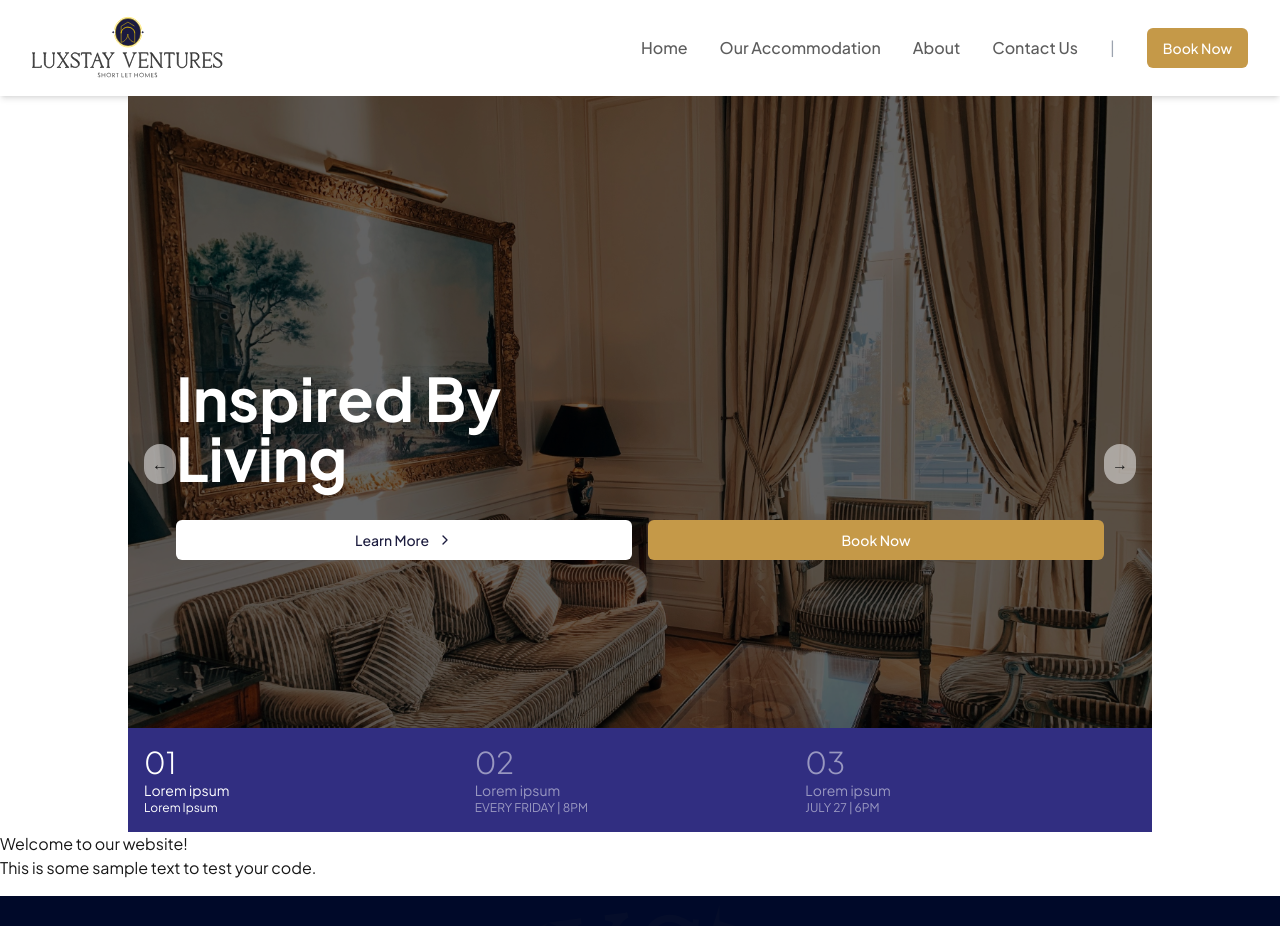
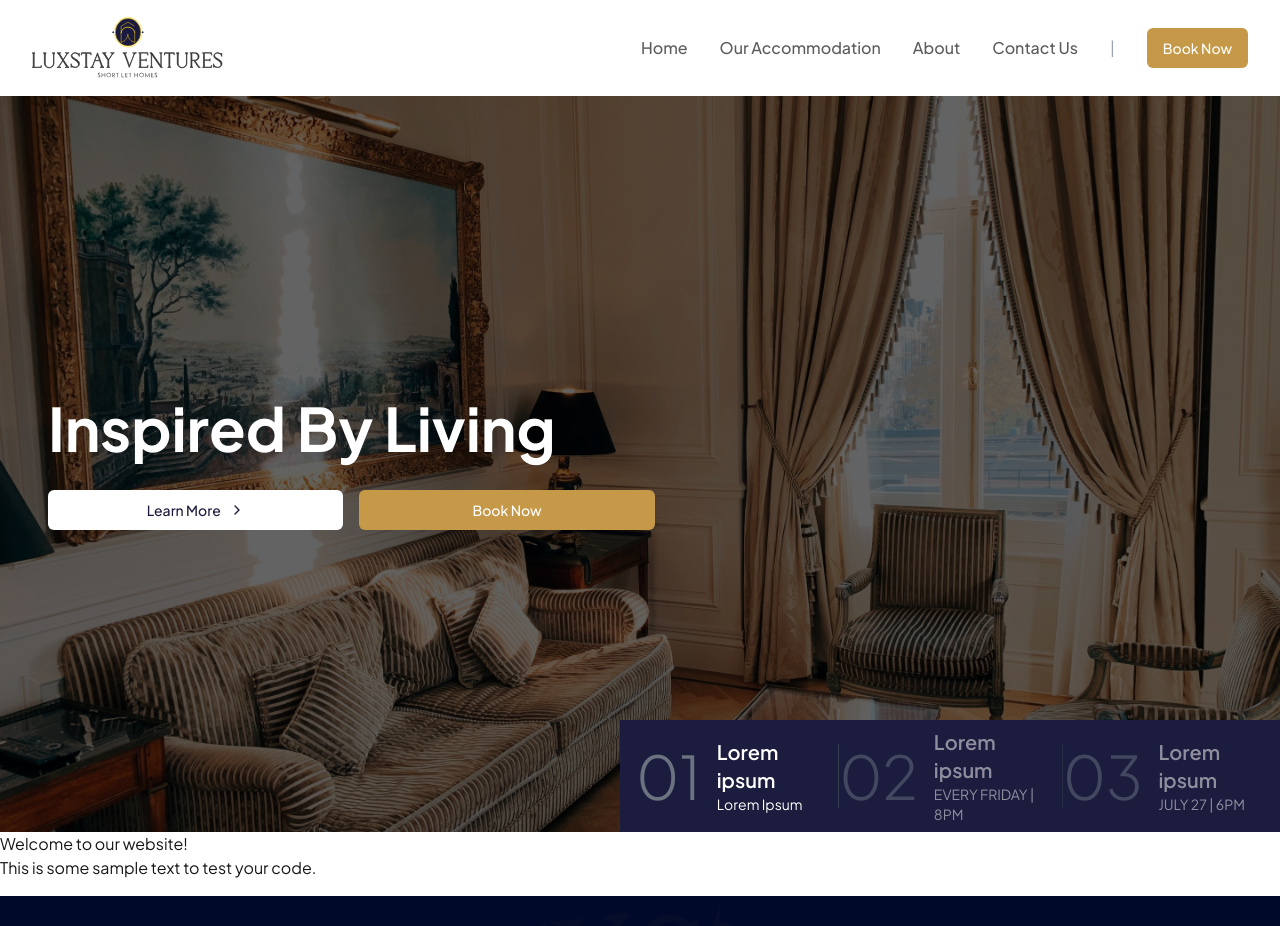
Before and after one commit to DBAKANG-GIT/Luxstay-Ventures, a Next.js app: page / in a window 1280 px wide. Shown: the top 926 px of the page. Built offline with nearby package versions, Linux system fonts and the light colour scheme.

Commit message:
carousel desktop and tablet complete

```diff
--- a/src/components/custom-carousel/responsive-custom-carousel.tsx
+++ b/src/components/custom-carousel/responsive-custom-carousel.tsx
@@ -50,7 +50,7 @@ export function ResponsiveCustomCarousel() {
   }, [emblaApi]);
 
   return (
-    <div className="w-full max-w-5xl mx-auto relative h-[31rem] md:h-[calc(100vh-4rem)] overflow-hidden">
+    <div className="w-full mx-auto relative h-[31rem] md:h-[calc(100vh-4rem)] overflow-hidden">
       <div ref={emblaRef} className="h-full">
         <div className="flex h-full">
           {carouselItems.map((item, index) => (
@@ -70,11 +70,11 @@ export function ResponsiveCustomCarousel() {
       </div>
 
       {/* Fixed content overlay */}
-      <div className="absolute inset-0 flex flex-col justify-center items-start text-white p-6 md:p-12 z-20">
-        <h2 className="text-4xl md:text-6xl font-bold mb-6 md:mb-8 max-w-[10ch]">
+      <div className="absolute inset-0 flex flex-col justify-center items-start text-white p-6 md:p-12 z-20 max-w-full sm:max-w-[60ch]">
+        <h2 className="text-4xl md:text-6xl font-bold mb-6 md:mb-8 max-w-[10ch] sm:max-w-full">
           Inspired By Living
         </h2>
-        <div className="w-full space-y-4 md:space-y-0 md:space-x-4 md:flex">
+        <div className="w-full space-y-4 sm:space-y-0 sm:space-x-4 sm:flex">
           <CustomButton
             href="/about"
             text="Learn More "
@@ -95,39 +95,29 @@ export function ResponsiveCustomCarousel() {
         </div>
       </div>
 
-      <button
-        className="absolute top-1/2 left-4 transform -translate-y-1/2 bg-white bg-opacity-50 p-2 rounded-full hidden md:block z-30"
-        onClick={scrollPrev}
-      >
-        &#8592;
-      </button>
-      <button
-        className="absolute top-1/2 right-4 transform -translate-y-1/2 bg-white bg-opacity-50 p-2 rounded-full hidden md:block z-30"
-        onClick={scrollNext}
-      >
-        &#8594;
-      </button>
-
       {/* Bottom navigation - visible only on desktop */}
-      <div className="absolute bottom-0 left-0 right-0 bg-indigo-900 text-white p-4 hidden md:flex justify-between z-30">
-        {[1, 2, 3].map((num) => (
+      <div className="absolute bottom-0 md:left-0 xl:left-[38.75rem] right-0 bg-dark-black text-white p-4 hidden md:flex md:flex-row md:h-28 justify-between z-30">
+        {[1, 2, 3].map((num, index) => (
           <div
             key={num}
-            className={`flex-1 ${
-              currentIndex === num - 1 ? 'opacity-100' : 'opacity-50'
+            className={`flex items-center gap-4 ${
+              currentIndex === index ? 'opacity-100' : 'opacity-50'
             }`}
           >
-            <div className="text-3xl font-light">
+            <span className="text-6xl font-light text-gray-500">
               {num.toString().padStart(2, '0')}
+            </span>
+            <div className="flex flex-col">
+              <h2 className="text-xl font-semibold">Lorem ipsum</h2>
+              <p className="text-sm">
+                {num === 1
+                  ? 'Lorem Ipsum'
+                  : num === 2
+                  ? 'EVERY FRIDAY | 8PM'
+                  : 'JULY 27 | 6PM'}
+              </p>
             </div>
-            <div className="text-sm">Lorem ipsum</div>
-            <div className="text-xs">
-              {num === 1
-                ? 'Lorem Ipsum'
-                : num === 2
-                ? 'EVERY FRIDAY | 8PM'
-                : 'JULY 27 | 6PM'}
-            </div>
+            {num < 3 && <div className="h-16 w-px bg-gray-700"></div>}
           </div>
         ))}
       </div>
--- a/tailwind.config.ts
+++ b/tailwind.config.ts
@@ -57,6 +57,7 @@ const config: Config = {
       backgroundColor: {
         'gold-accent-color': '#C59948',
         'electric-green-500': ' #4AC97E',
+        'dark-black': 'rgba(28, 28, 62, 1)',
       },
       textColor: {
         'faded-grey': 'rgba(51, 51, 51, 0.8)',
```
